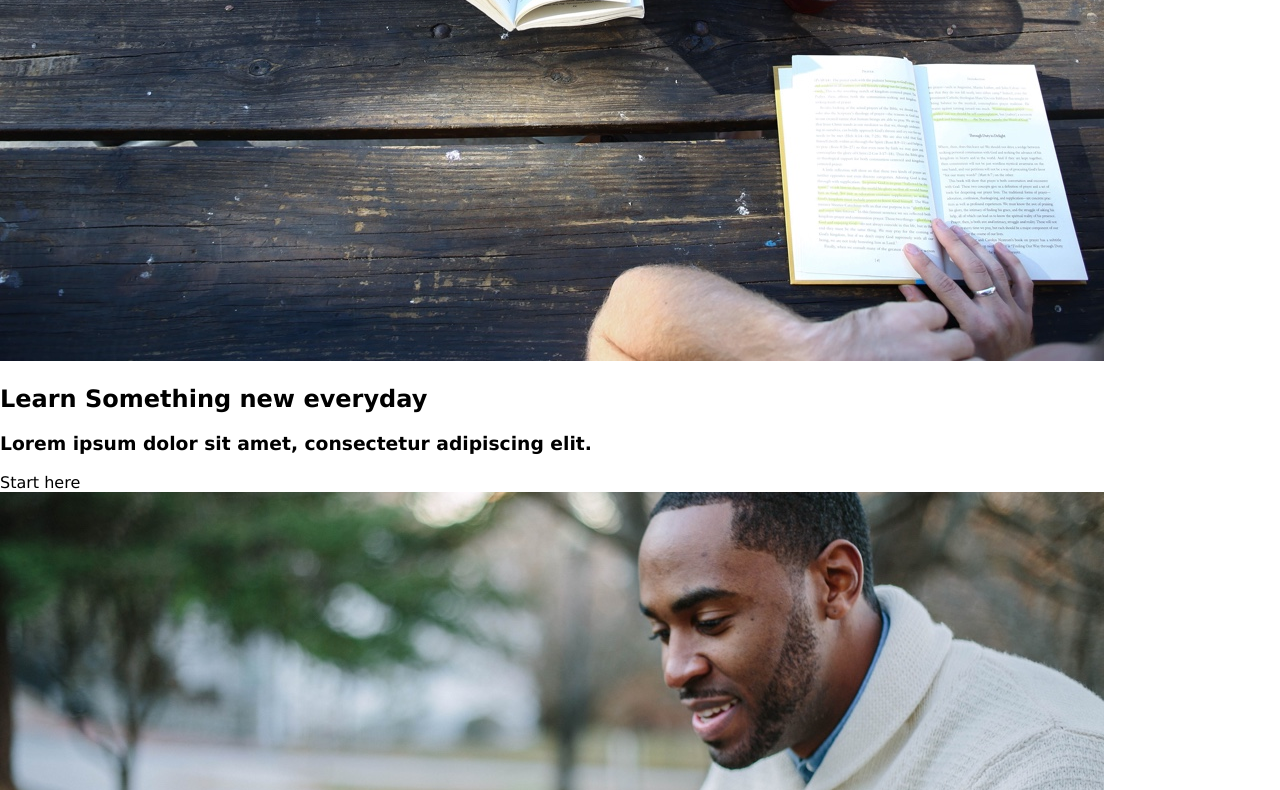
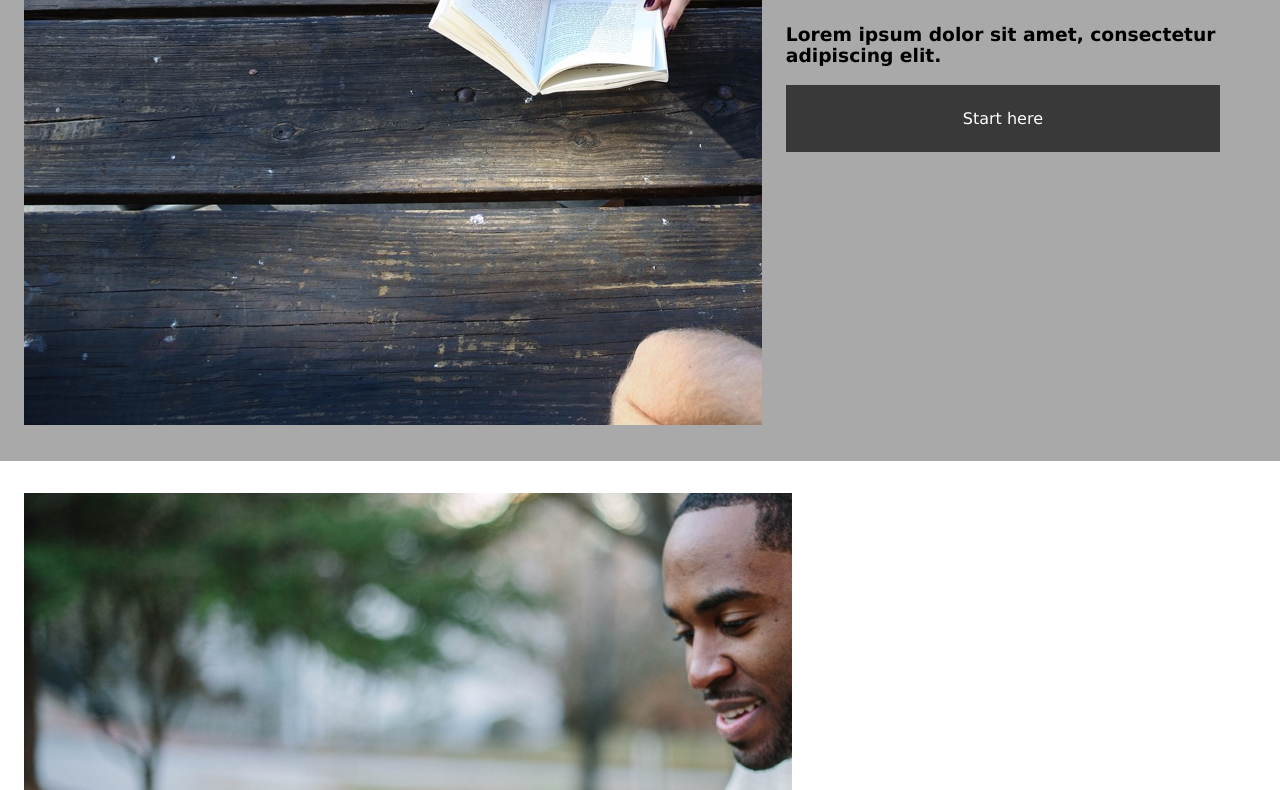
Before and after one commit to KvDread/colmarAcademy, a plain HTML site: page index.html in a window 1280 px wide. Shown: the part 455-1245 px from the top of the page. Drawn offline with Linux system fonts and the light colour scheme.

Commit message:
added initial banner css

```diff
--- a/index.html
+++ b/index.html
@@ -25,11 +25,11 @@
         <div class="imagecontainer">
             <img src="./resources/images/banner.jpg" alt="An shot from above of people studying outdoors">
         </div>
-        <div>
-            <h2>Learn Something new everyday</h2>
+        <div class="rightlanding">
+            <h1>Learn Something new everyday</h1>
             <h3>Lorem ipsum dolor sit amet, consectetur adipiscing elit.</h3>
             <div class="startbutton">
-                Start here
+                <p>Start here</p>
             </div>
         </div>
     </div>
--- a/resources/css/style.css
+++ b/resources/css/style.css
@@ -27,3 +27,31 @@ header{
     margin: 0 16px;
     margin-right: 24px;
 }
+
+/* Banner CSS */
+.banner{
+    display: flex;
+    background-color: darkgray;
+    margin-top: 32px;
+}
+
+.imagecontainer{
+    width:60%;
+    height: auto;
+    margin: 32px 24px;
+    overflow: hidden;
+}
+.rightlanding{
+    width: 40%;
+    display: flex;
+    flex-direction: column;
+    justify-content: center;
+    padding-right: 60px;
+}
+.startbutton{
+    background-color: rgb(58, 57, 57);
+    padding-top: 8px;
+    padding-bottom: 8px;
+    color:white;
+    text-align: center;
+}
```
